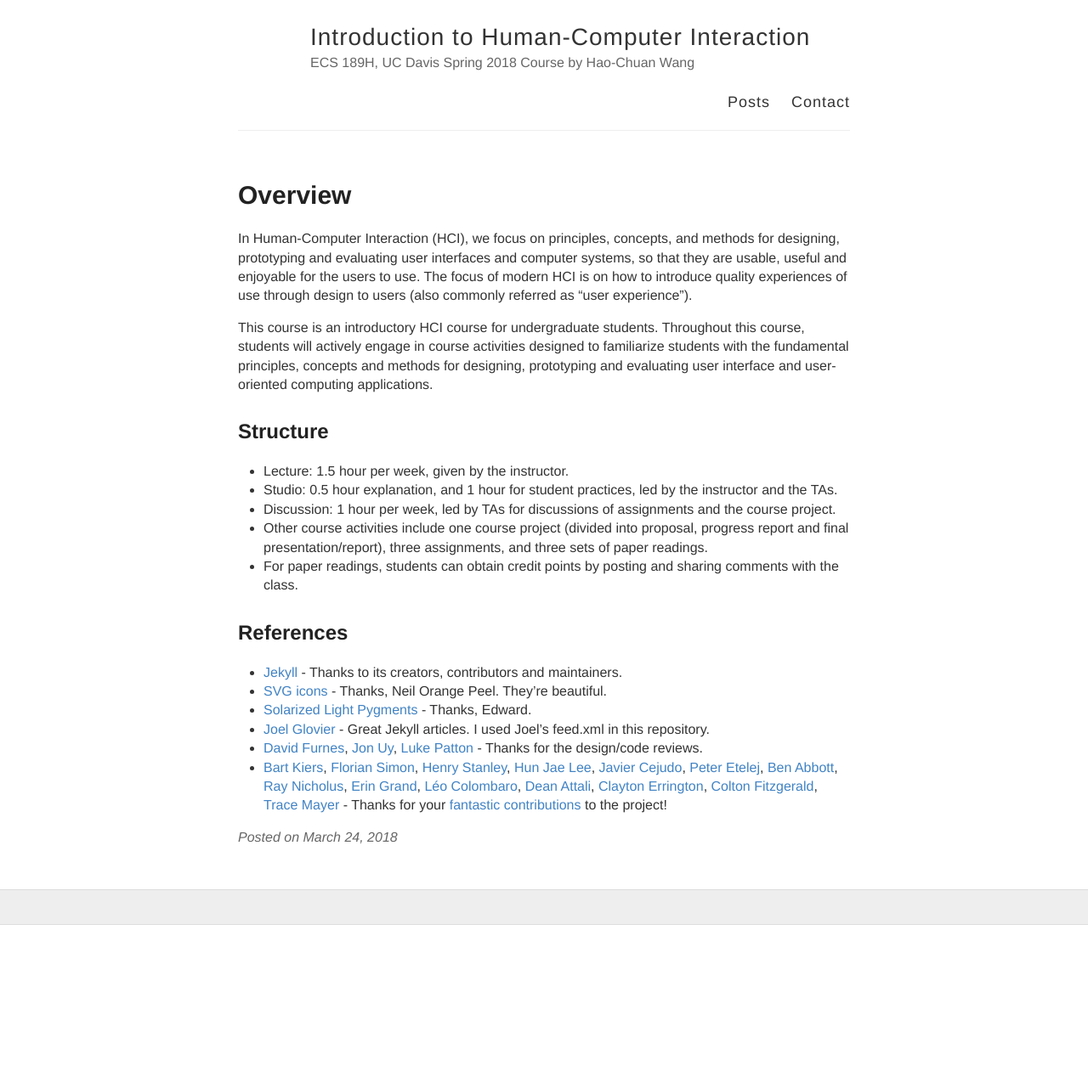
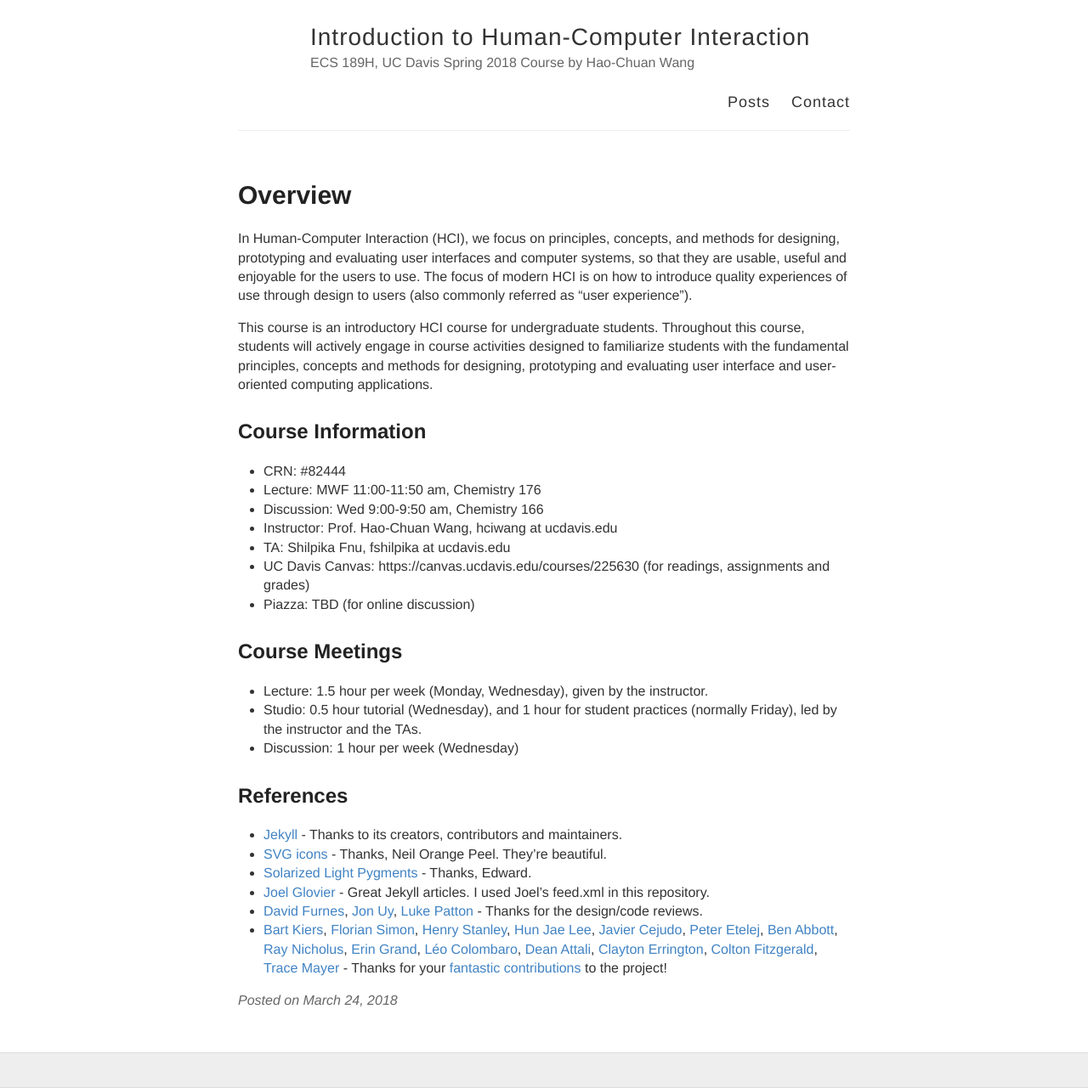
Before and after one commit to hciwang/hciwang.github.io, a Jekyll site: the page built from _posts/2018-3-24-About.md, in a window 1280 px wide. Shown: the whole page at 85% size. Built offline with Jekyll 4.4.1, drawn with Linux system fonts in a browser that asks for light colours; before the commit the page ends 1089 px from its top, so only the background shows below that.

Commit message:
Update 2018-3-24-About.md

```diff
--- a/_posts/2018-3-24-About.md
+++ b/_posts/2018-3-24-About.md
@@ -7,14 +7,20 @@ In Human-Computer Interaction (HCI), we focus on principles, concepts, and metho
 
 This course is an introductory HCI course for undergraduate students. Throughout this course, students will actively engage in course activities designed to familiarize students with the fundamental principles, concepts and methods for designing, prototyping and evaluating user interface and user-oriented computing applications.
 
-## Structure
+## Course Information
+* CRN: #82444
+* Lecture: MWF 11:00-11:50 am, Chemistry 176
+* Discussion: Wed 9:00-9:50 am, Chemistry 166
+* Instructor: Prof. Hao-Chuan Wang, hciwang at ucdavis.edu
+* TA: Shilpika Fnu, fshilpika at ucdavis.edu
+* UC Davis Canvas: https://canvas.ucdavis.edu/courses/225630 (for readings, assignments and grades)
+* Piazza: TBD (for online discussion)
 
-* Lecture: 1.5 hour per week, given by the instructor.
-* Studio: 0.5 hour explanation, and 1 hour for student practices, led by the instructor and the TAs.
-* Discussion: 1 hour per week, led by TAs for discussions of assignments and the course project.
-* Other course activities include one course project (divided into proposal, progress report and final presentation/report), three assignments, and three sets of paper readings.
-* For paper readings, students can obtain credit points by posting and sharing comments with the class.
+## Course Meetings
 
+* Lecture: 1.5 hour per week (Monday, Wednesday), given by the instructor.
+* Studio: 0.5 hour tutorial (Wednesday), and 1 hour for student practices (normally Friday), led by the instructor and the TAs.
+* Discussion: 1 hour per week (Wednesday)
 
 ## References
 
```
